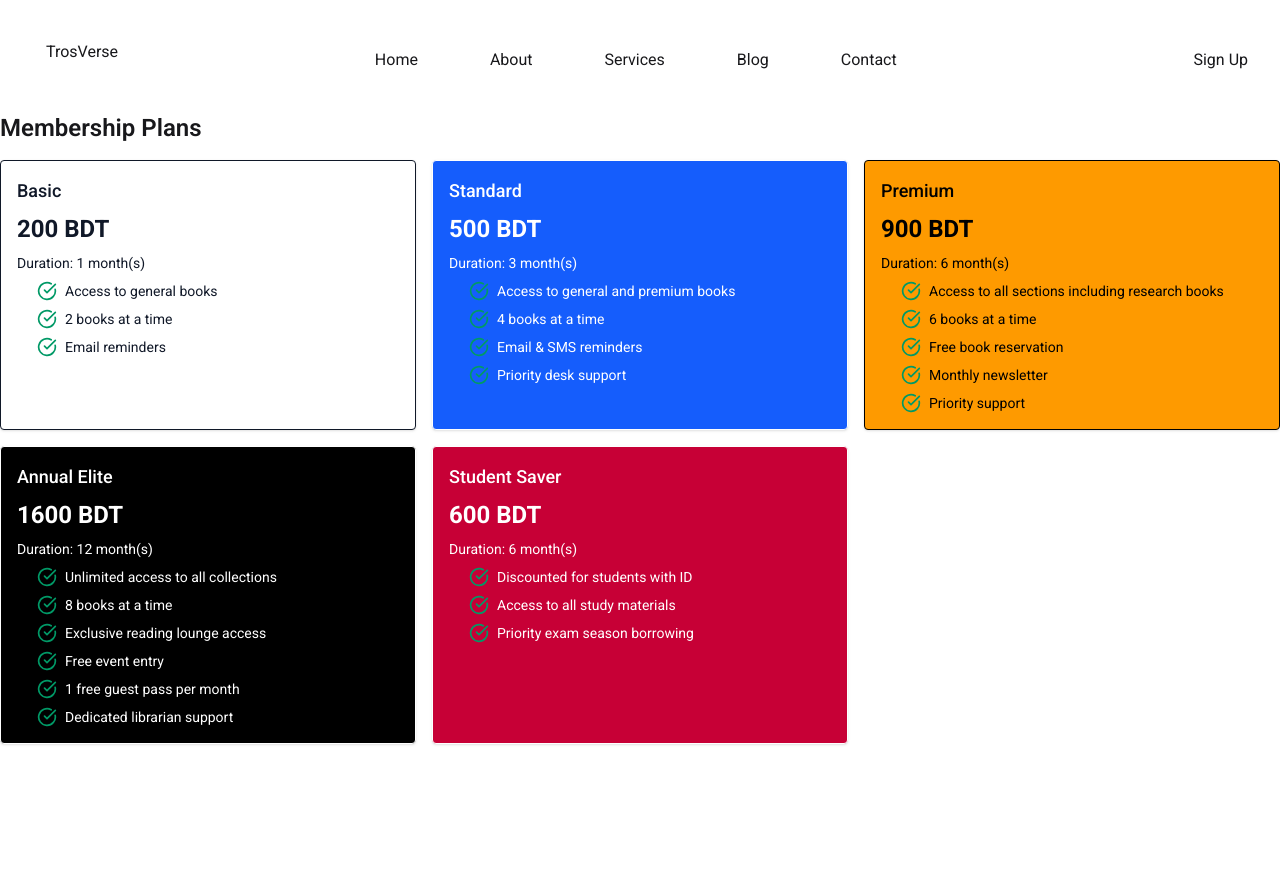
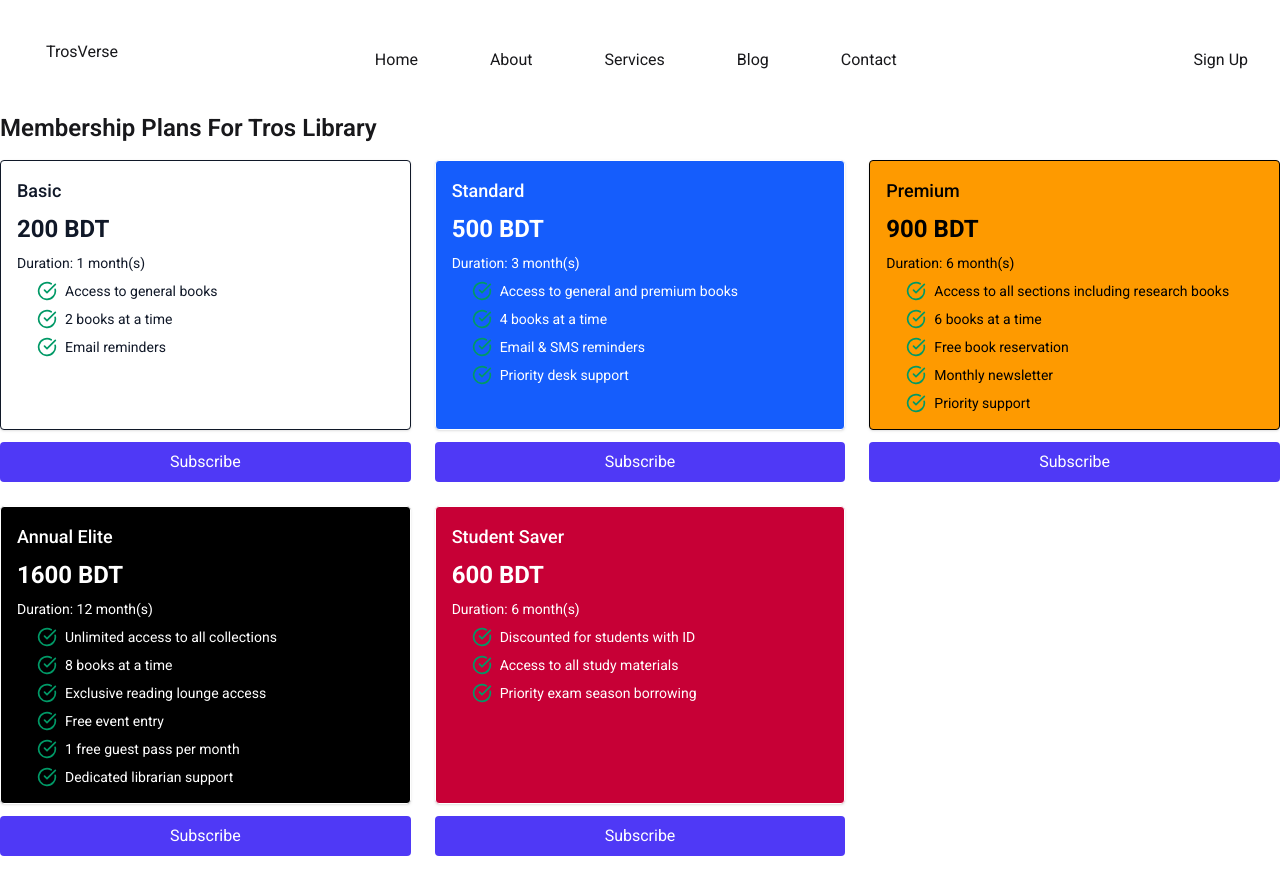
Before and after one commit to tro003x/react-basics, a React (Vite) app in the folder tailwind-react-pricing/: page /contact in a window 1280 px wide. Before the commit the page ends 800 px from the top, so only its background shows below. Built offline with nearby package versions, Linux system fonts and the light colour scheme.

Commit message:
dynamic Button with onClick handler added

```diff
--- a/tailwind-react-pricing/src/components/Navbar/Navbar.jsx
+++ b/tailwind-react-pricing/src/components/Navbar/Navbar.jsx
@@ -42,7 +42,7 @@ const Navbar = () => {
          <span className='flex' onClick={()=> setOpen(!open)}>
           {open ? <X></X>: <Menu className='lg:hidden'></Menu>}
           <ul className= {` md:hidden absolute duration-1000
-            ${open ? 'top-6' : '-top-40'} bg-blue-400`}>
+            ${open ? 'top-6' : '-top-60'} bg-blue-400`}>
             {
               links
             }
--- a/tailwind-react-pricing/src/components/PricingOptions/PricingOption.jsx
+++ b/tailwind-react-pricing/src/components/PricingOptions/PricingOption.jsx
@@ -27,18 +27,23 @@ const PricingOption = () => {
         'bg-rose-700 text-white',
     ];
 
+    const handleSubscribe = (plan) => {
+        // placeholder action - replace with navigation/modal/api call
+        console.log('Subscribe clicked for plan:', plan.id, plan.name);
+        alert(`Subscribed to ${plan.name} (${plan.price_bdt} BDT)`);
+    };
+
     if (loading) return <div className="p-6">Loading plans…</div>;
     if (error) return <div className="p-6 text-red-600">Error: {error}</div>;
 
     return (
         <section className="my-8">
-            <h2 className="text-2xl font-semibold mb-4">Membership Plans</h2>
-            <div className="grid gap-4 grid-cols-1 md:grid-cols-3">
+            <h2 className="text-2xl font-semibold mb-4">Membership Plans For Tros Library</h2>
+            <div className="grid gap-6 grid-cols-1 md:grid-cols-3 items-stretch">
                 {plans.map((p, idx) => (
-                    <div
-                        key={p.id}
-                        className={`p-4 rounded shadow-sm border ${colors[idx % colors.length]} hover:scale-[1.01] transition-transform`}
-                    >
+                    <div key={p.id} className="flex flex-col h-full">
+                        <div className={`flex-1 flex flex-col justify-between p-4 rounded shadow-sm border ${colors[idx % colors.length]} hover:scale-[1.01] transition-transform`}>
+                            <div>
                                 <h3 className="text-lg font-medium">{p.name}</h3>
                                 <p className="text-2xl font-bold my-2">{p.price_bdt} BDT</p>
                                 <p className="text-sm mb-2">Duration: {p.duration_months} month(s)</p>
@@ -51,6 +56,18 @@ const PricingOption = () => {
                                     ))}
                                 </ul>
                             </div>
+                        </div>
+                        <div className="mt-3 flex justify-center">
+                            <button
+                                type="button"
+                                onClick={() => handleSubscribe(p)}
+                                aria-label={`Subscribe to ${p.name}`}
+                                className="bg-indigo-600 text-white px-4 py-2 rounded hover:bg-indigo-700 focus:outline-none focus:ring-2 focus:ring-indigo-300 w-full"
+                            >
+                                Subscribe
+                            </button>
+                        </div>
+                    </div>
                 ))}
             </div>
         </section>
```
Lines whose indentation alone changed are shown as unchanged.
